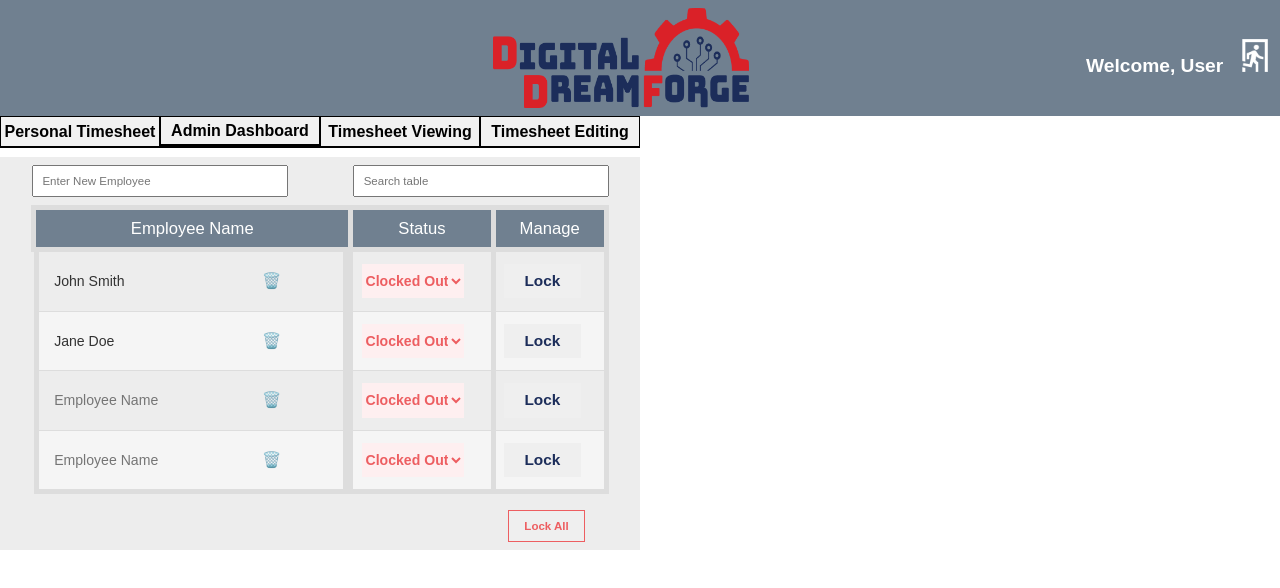
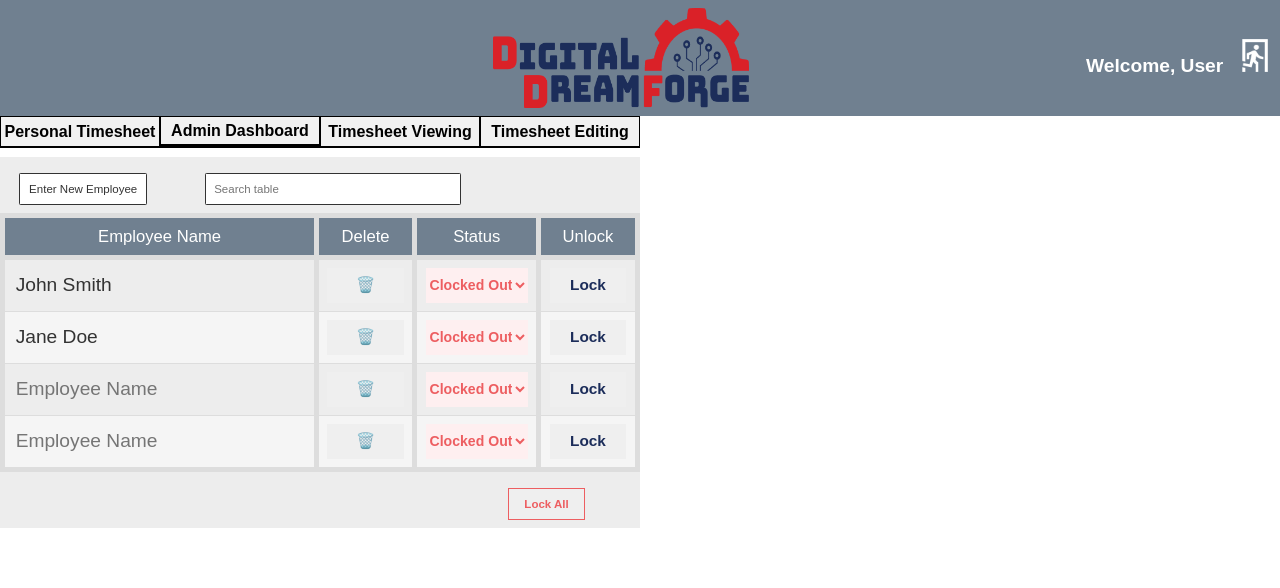
Before and after one commit to IKs2002/Tick-Tock-Tech, a React (Create React App) app: page /DefaultPage in a window 1280 px wide. Shown: the top 588 px of the page. Built offline with nearby package versions, Linux system fonts and the light colour scheme.

Commit message:
Changes to Admin Dashboard

```diff
--- /dev/null
+++ b/src/Componets/AddEmployeeForm.css
@@ -0,0 +1,12 @@
+.AdminDashboard_EnterNewEmployee {
+    width: 10vw;
+    height: 4vh;
+    margin-left: 5%;
+    margin-bottom: 1vh;
+    margin-top: 1vh;
+    font-size: 0.9vw;
+    background-color: #FFFFFF;
+    border: 0.1vw solid #333;
+    border-radius: 0.1vw;
+    color: #333;
+  }
--- /dev/null
+++ b/src/Componets/AddEmployeeForm.js
@@ -0,0 +1,59 @@
+import React, { useState } from "react";
+import "./AddEmployeeForm.css";
+import Modal from "react-modal";
+
+const AddEmployeeForm = ({ addEmployee, initialName }) => {
+  const [form, setForm] = useState({
+    name: initialName,
+    email: "",
+    password: "Password.@123",
+  });
+
+  const [modalIsOpen, setModalIsOpen] = useState(false);
+
+  const handleInputChange = (e) => {
+    setForm({ ...form, [e.target.name]: e.target.value });
+  };
+
+  const handleSubmit = (e) => {
+    e.preventDefault();
+    addEmployee(form);
+    setForm({ name: "", email: "", password: "Password.@123" });
+  };
+
+  return (
+    <div>
+      <button
+        className="AdminDashboard_EnterNewEmployee"
+        onClick={() => setModalIsOpen(true)}
+      >
+        Enter New Employee
+      </button>
+      <Modal isOpen={modalIsOpen} onRequestClose={() => setModalIsOpen(false)}>
+        <form onSubmit={handleSubmit}>
+          <input
+            type="text"
+            name="name"
+            value={form.name}
+            onChange={handleInputChange}
+          />
+          <input
+            type="email"
+            name="email"
+            value={form.email}
+            onChange={handleInputChange}
+          />
+          <input
+            type={form.password ? "text" : "password"}
+            name="password"
+            value={form.password}
+            onChange={handleInputChange}
+          />
+          <button type="submit">Add Employee</button>
+        </form>
+      </Modal>
+    </div>
+  );
+};
+
+export default AddEmployeeForm;
--- a/src/Componets/AdminTable.css
+++ b/src/Componets/AdminTable.css
@@ -13,19 +13,10 @@
 }
 
 .AdminDashboardInputs {
-  background-color: black;
-  width: 100%;
   display: flex;
   flex-direction: row;
-}
-
-.AdminDashboard_EmployeeNew {
-  width: 20vw;
-  height: 4vh;
-  margin-left: 5%;
-  margin-bottom: 1vh;
   margin-top: 1vh;
-  font-size: 0.9vw;
+  margin-left: 1vw;
 }
 
 .AdminDashboard_EmployeeAdd {
@@ -35,6 +26,9 @@
   margin-bottom: 1vh;
   margin-top: 1vh;
   font-size: 0.9vw;
+  border: 0.1vw solid #333;
+  border-radius: 0.1vw;
+  background-color: #FFFFFF;
 }
 
 /* whole table  */
--- a/src/Componets/AdminTable.js
+++ b/src/Componets/AdminTable.js
@@ -1,6 +1,6 @@
 import React, { useState } from "react";
 import "./AdminTable.css";
-
+import AddEmployeeForm from "./AddEmployeeForm";
 
 const AdminTable = () => {
   // state of employees
@@ -54,13 +54,15 @@ const AdminTable = () => {
 
   // For "Lock All"/ "Unlock All" button
   const handleLockAll = () => {
-    const anyUnlocked = employees.some(emp => !emp.locked);
+    const anyUnlocked = employees.some((emp) => !emp.locked);
     const action = anyUnlocked ? "lock" : "unlock";
-    const confirmed = window.confirm(`Are you sure you want to ${action} all employees?`);
+    const confirmed = window.confirm(
+      `Are you sure you want to ${action} all employees?`
+    );
 
     if (confirmed) {
-      setEmployees(prevEmployees =>
-        prevEmployees.map(emp => ({ ...emp, locked: anyUnlocked }))
+      setEmployees((prevEmployees) =>
+        prevEmployees.map((emp) => ({ ...emp, locked: anyUnlocked }))
       );
     }
   };
@@ -77,20 +79,29 @@ const AdminTable = () => {
   const renderRows = () => {
     return employees.map((emp) => (
       <tr key={emp.id}>
-        <td style={{ display: "flex", alignItems: "center" }}>
-          <div className="employee-input-container">
+        <td>
           <input
             type="text"
             placeholder="Employee Name"
             value={emp.name}
             onChange={(e) => handleNameChange(emp.id, e.target.value)}
-              className="employee-name-input"
+            style={{ height: "4vh", borderRadius: "0", fontSize: "1.5vw" }}
           />
-          </div>
+        </td>
+        <td>
           <div className="popup" onClick={() => myFunction(emp.id)}>
             <button
-              className="btn btn-link delete-btn"
+              className="btn btn-link"
               onClick={() => handleConfirm(emp.id, emp.name)}
+              style={{
+                color: "#1C2D5A",
+                border: "0px",
+                width: "6vw",
+                height: "4.3vh",
+                fontSize: "1.2vw",
+                fontWeight: "bold",
+                textAlign: "center",
+              }}
             >
               🗑️
             </button>
@@ -114,25 +125,41 @@ const AdminTable = () => {
           >
             <option
               value="Clocked Out"
-              style={{ backgroundColor: statusColors["Clocked Out"], color: statusColorsText["Clocked Out"], fontWeight: "bold"}}
+              style={{
+                backgroundColor: statusColors["Clocked Out"],
+                color: statusColorsText["Clocked Out"],
+                fontWeight: "bold",
+              }}
             >
               Clocked Out
             </option>
             <option
               value="Clocked In"
-              style={{ backgroundColor: statusColors["Clocked In"], color: statusColorsText["Clocked In"], fontWeight: "bold"}}
+              style={{
+                backgroundColor: statusColors["Clocked In"],
+                color: statusColorsText["Clocked In"],
+                fontWeight: "bold",
+              }}
             >
               Clocked In
             </option>
             <option
               value="Break"
-              style={{ backgroundColor: statusColors["Break"], color: statusColorsText["Break"], fontWeight: "bold"}}
+              style={{
+                backgroundColor: statusColors["Break"],
+                color: statusColorsText["Break"],
+                fontWeight: "bold",
+              }}
             >
               Break
             </option>
             <option
               value="Lunch"
-              style={{ backgroundColor: statusColors["Lunch"], color: statusColorsText["Lunch"], fontWeight: "bold"}}
+              style={{
+                backgroundColor: statusColors["Lunch"],
+                color: statusColorsText["Lunch"],
+                fontWeight: "bold",
+              }}
             >
               Lunch
             </option>
@@ -160,7 +187,9 @@ const AdminTable = () => {
   };
 
   const handleConfirm = (id, name) => {
-    const confirmed = window.confirm(`Are you sure you want to delete ${name}?`);
+    const confirmed = window.confirm(
+      `Are you sure you want to delete ${name}?`
+    );
     if (confirmed) {
       // handle confirmation
       console.log("Confirmed for employee ID:", id);
@@ -168,12 +197,12 @@ const AdminTable = () => {
   };
 
   // Add new employees
-  const addEmployee = () => {
+  const addEmployee = (newEmployee) => {
     setEmployees((prevEmployees) => [
       ...prevEmployees,
       {
         id: prevEmployees.length + 1,
-        name: "",
+        name: newEmployee.name,
         status: "Clocked Out",
         locked: false,
       },
@@ -184,18 +213,8 @@ const AdminTable = () => {
     <div className="AdminDashboard_ParentBorder">
       <div className="AdminDashboardTable">
         {/* input for adding a new employee */}
-        <div classname="AdminDashboardInputs">
-          <input
-            className="AdminDashboard_EmployeeNew"
-            type="text"
-            placeholder="  Enter New Employee"
-            onKeyPress={(e) => {
-              // calls addEmployee function when you hit enter
-              if (e.key === "Enter") {
-                addEmployee();
-              }
-            }}
-          />
+        <div className="AdminDashboardInputs">
+  <AddEmployeeForm addEmployee={addEmployee} />
   {/* Search table */}
   <input
     className="AdminDashboard_EmployeeAdd"
@@ -207,8 +226,9 @@ const AdminTable = () => {
           <thead>
             <tr>
               <th>Employee Name</th>
+              <th>Delete</th>
               <th>Status</th>
-              <th>Manage</th>
+              <th>Unlock</th>
             </tr>
           </thead>
           <tbody>{renderRows()}</tbody>
@@ -221,7 +241,7 @@ const AdminTable = () => {
             onClick={handleLockAll}
             className="AdminDashboard_LockAllButton"
           >
-            {employees.every(emp => emp.locked) ? "Unlock All" : "Lock All"}
+            {employees.every((emp) => emp.locked) ? "Unlock All" : "Lock All"}
           </button>
         </div>
       </div>
```
Lines whose indentation alone changed are shown as unchanged.
